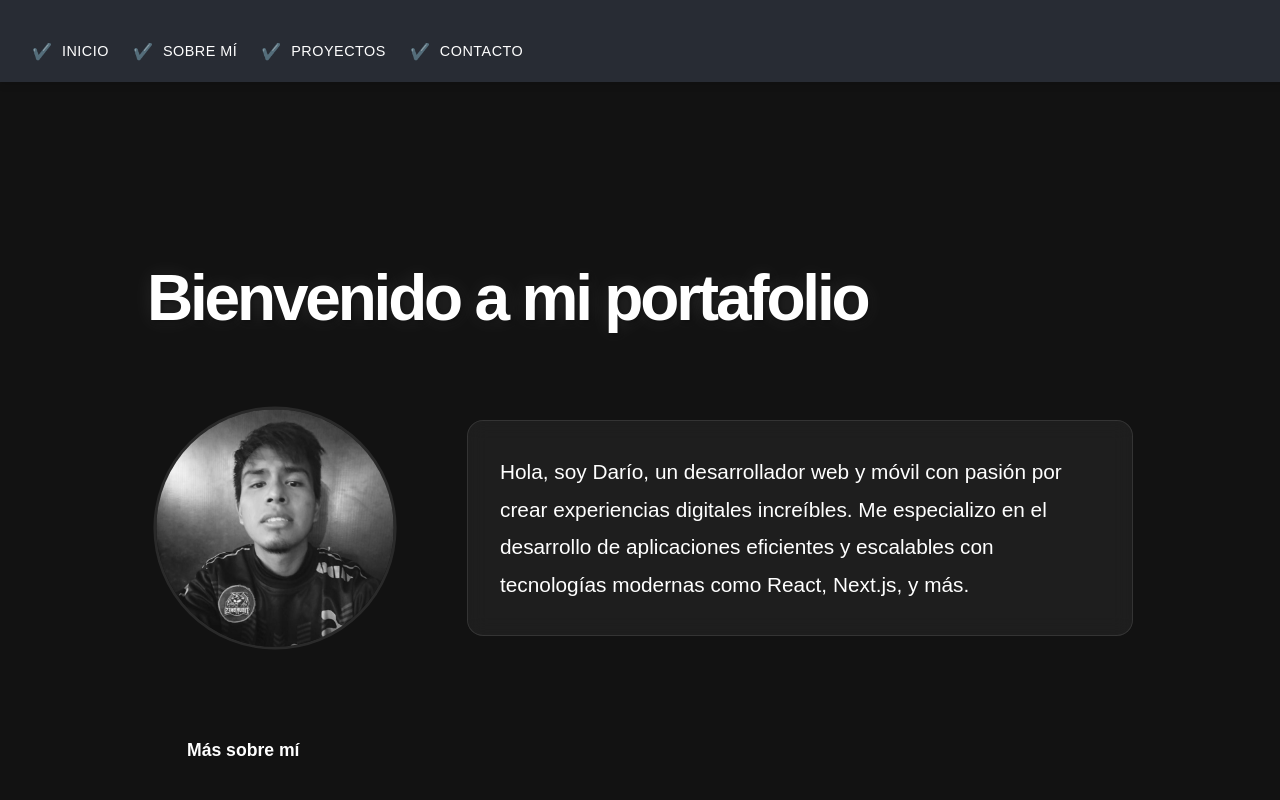
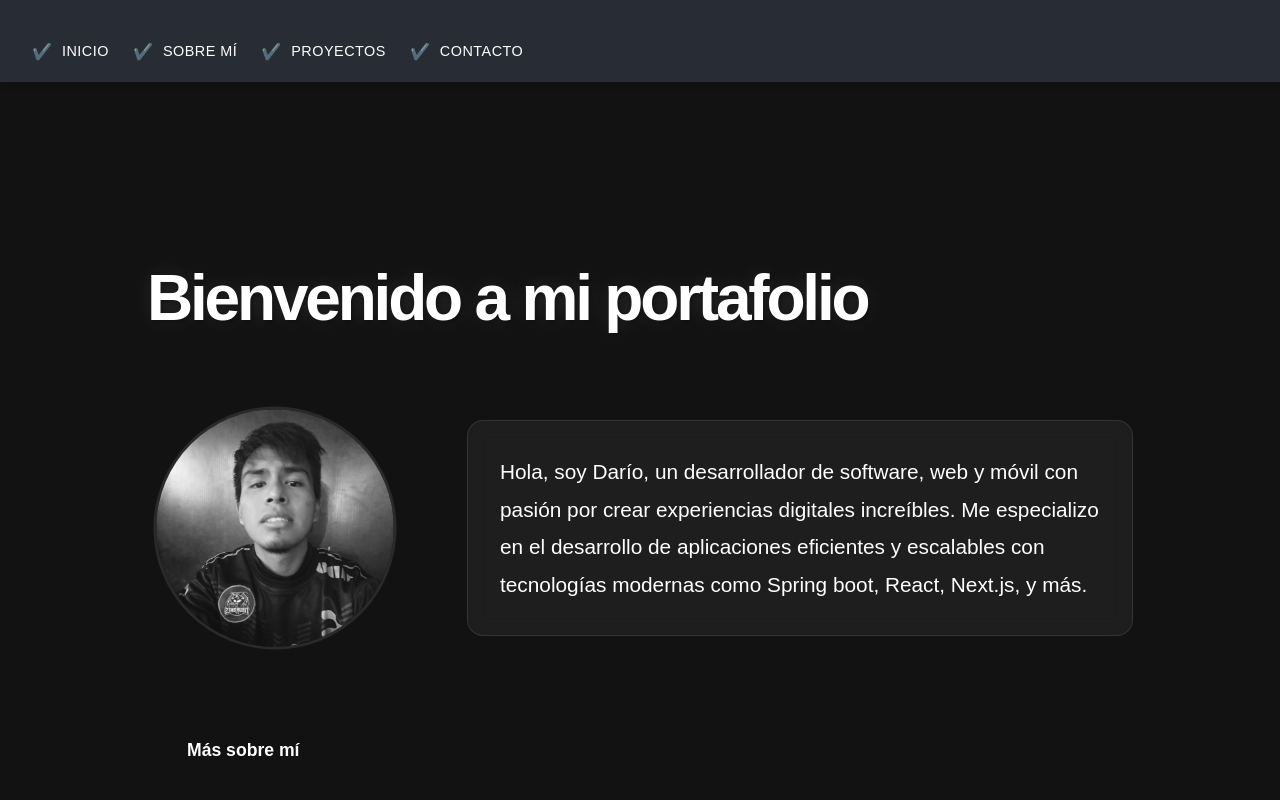
Before and after one commit to isverse31/My-Portafolio, a Next.js app: page / in a window 1280 px wide. Shown: the top 800 px of the page. Built offline with nearby package versions, Linux system fonts and the light colour scheme.

Commit message:
correcion en el index

```diff
--- a/pages/about.js
+++ b/pages/about.js
@@ -125,6 +125,8 @@ tecnologías.
               <div>
                 <img src="/Dispensador2.png" alt="Backend Development" />
                 <p className="legend">Backend Development</p>
+              </div>
+              <div>
               </div>
             </Carousel>
           </div>
--- a/pages/index.js
+++ b/pages/index.js
@@ -33,7 +33,8 @@ export default function Home() {
               className={styles.profileImage}
             />
             <p className={styles.introText}>
-              Hola, soy Darío, un desarrollador web y móvil con pasión por crear experiencias digitales increíbles. Me especializo en el desarrollo de aplicaciones eficientes y escalables con tecnologías modernas como React, Next.js, y más.
+              Hola, soy Darío, un desarrollador de software, web y móvil con pasión por crear experiencias digitales increíbles.
+              Me especializo en el desarrollo de aplicaciones eficientes y escalables con tecnologías modernas como Spring boot, React, Next.js, y más.
             </p>
           </div>
           <a href="/about" className={styles.btnPrimary}>
```
